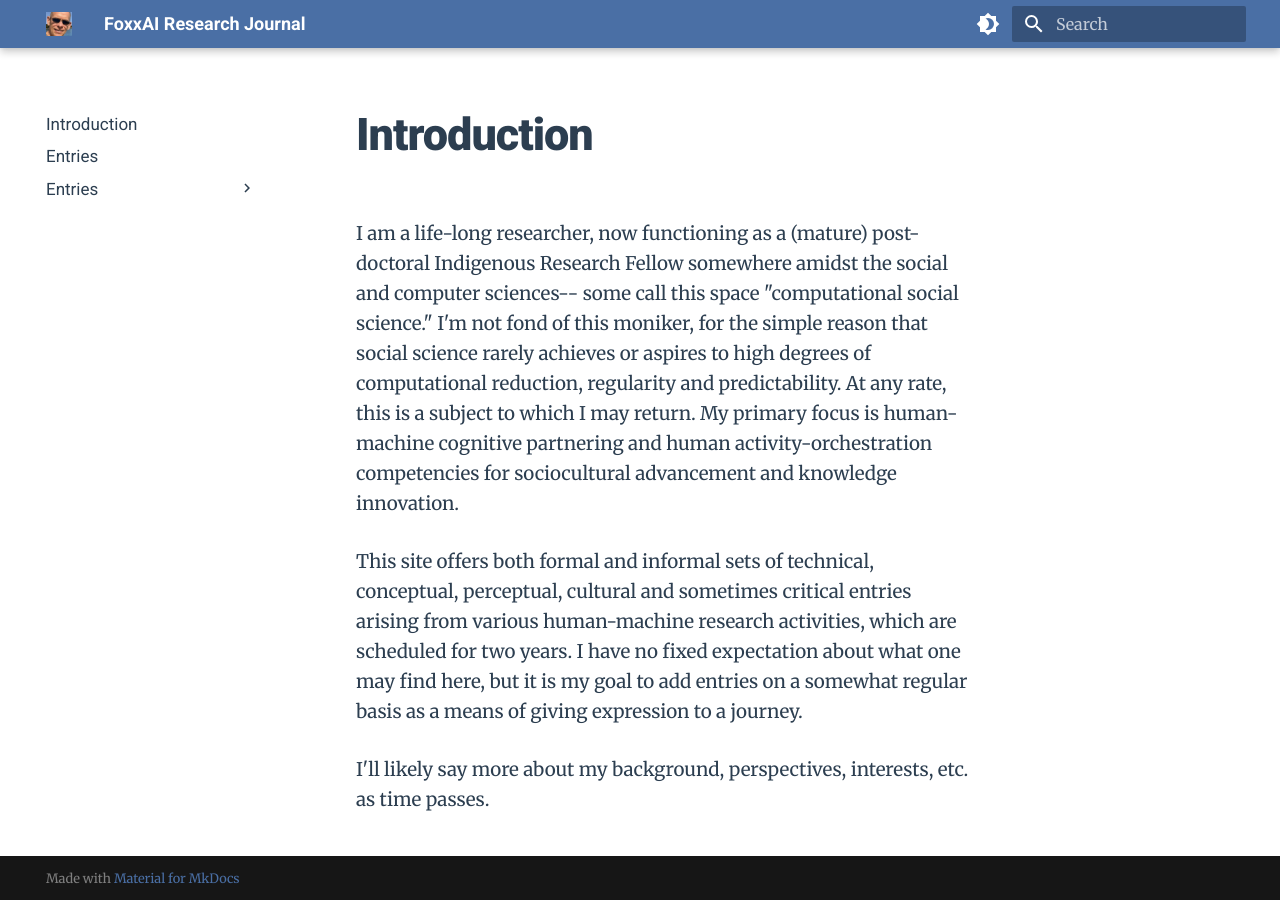
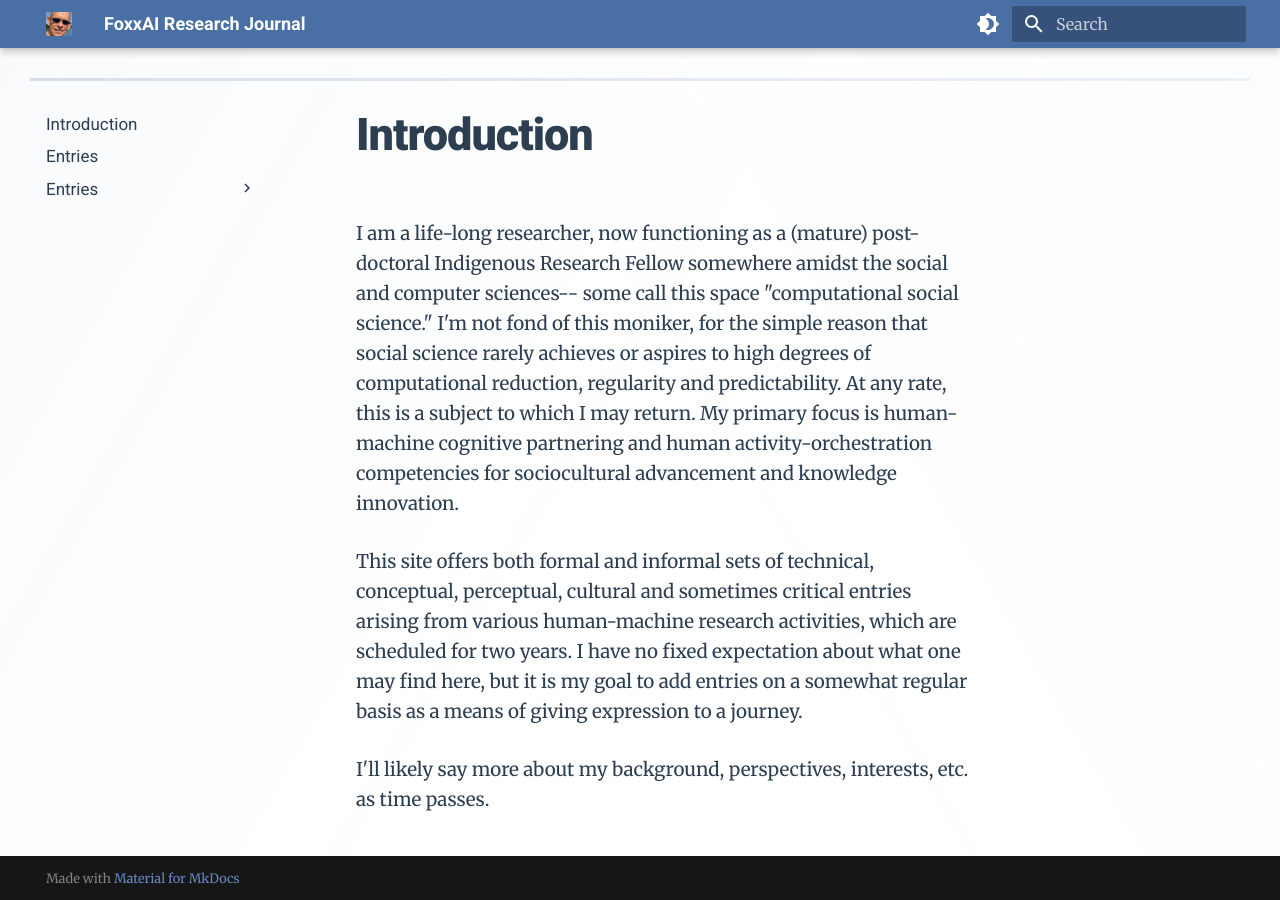
Before and after one commit to Foxxai/foxxai.xyz, an MkDocs documentation site: the page built from docs/index.md, in a window 1280 px wide. Built offline with MkDocs 1.6.1 and Material for MkDocs 9.7.7, drawn with Linux system fonts in a browser that asks for light colours.

Commit message:
Add subtle design elements: background patterns, accent lines, and enhanced interactions

```diff
--- a/docs/stylesheets/extra.css
+++ b/docs/stylesheets/extra.css
@@ -77,22 +77,84 @@
     --md-code-font: "SFMono-Regular", Consolas, Monaco, monospace;
 }
 
-/* Light mode */
+/* Light mode with subtle design elements */
 [data-md-color-scheme="default"] {
-    --md-primary-fg-color: #4a6fa5;  /* Lighter blue-grey for header */
+    --md-primary-fg-color: #4a6fa5;
     --md-default-fg-color: #2c3e50;
     --md-default-fg-color--light: #2c3e50;
     --md-default-bg-color: #ffffff;
     --md-typeset-color: #2c3e50;
+    --md-accent-fg-color: #6487c3;
 }
 
-/* Dark mode */
+/* Dark mode with subtle design elements */
 [data-md-color-scheme="slate"] {
-    --md-primary-fg-color: #1e2029;  /* Dark background for header */
+    --md-primary-fg-color: #1e2029;
     --md-default-fg-color: #ffffff;
     --md-default-fg-color--light: #ffffff;
     --md-default-bg-color: #1e2029;
     --md-typeset-color: #ffffff;
+    --md-accent-fg-color: #4a6fa5;
+}
+
+/* Subtle background pattern */
+.md-main {
+    position: relative;
+}
+
+/* Light mode background */
+[data-md-color-scheme="default"] .md-main::before {
+    content: "";
+    position: fixed;
+    top: 0;
+    left: 0;
+    width: 100%;
+    height: 100%;
+    background:
+        linear-gradient(120deg, rgba(74, 111, 165, 0.03) 0%, rgba(255, 255, 255, 0) 50%),
+        linear-gradient(240deg, rgba(100, 135, 195, 0.02) 0%, rgba(255, 255, 255, 0) 50%);
+    pointer-events: none;
+    z-index: -1;
+}
+
+/* Dark mode background */
+[data-md-color-scheme="slate"] .md-main::before {
+    content: "";
+    position: fixed;
+    top: 0;
+    left: 0;
+    width: 100%;
+    height: 100%;
+    background:
+        linear-gradient(120deg, rgba(74, 111, 165, 0.05) 0%, rgba(30, 32, 41, 0) 50%),
+        linear-gradient(240deg, rgba(61, 90, 128, 0.05) 0%, rgba(30, 32, 41, 0) 50%);
+    pointer-events: none;
+    z-index: -1;
+}
+
+/* Accent line at the top of content */
+.md-main__inner {
+    position: relative;
+}
+
+[data-md-color-scheme="default"] .md-main__inner::before {
+    content: "";
+    position: absolute;
+    top: 0;
+    left: 0;
+    right: 0;
+    height: 3px;
+    background: linear-gradient(90deg, rgba(74, 111, 165, 0.2), rgba(100, 135, 195, 0.1));
+}
+
+[data-md-color-scheme="slate"] .md-main__inner::before {
+    content: "";
+    position: absolute;
+    top: 0;
+    left: 0;
+    right: 0;
+    height: 3px;
+    background: linear-gradient(90deg, rgba(74, 111, 165, 0.3), rgba(61, 90, 128, 0.1));
 }
 
 /* Light mode header */
@@ -148,9 +210,23 @@
     color: var(--md-default-fg-color) !important;
 }
 
-/* Link colors */
+/* Enhanced link styling */
 .md-typeset a {
-    color: var(--md-primary-fg-color) !important;
+    color: var(--md-accent-fg-color) !important;
+    text-decoration: none;
+    border-bottom: 1px solid transparent;
+    transition: border-color 0.2s ease;
+}
+
+.md-typeset a:hover {
+    border-bottom-color: var(--md-accent-fg-color);
+}
+
+/* Subtle hover effects for navigation */
+.md-nav__link:hover {
+    color: var(--md-accent-fg-color) !important;
+    transform: translateX(2px);
+    transition: transform 0.2s ease;
 }
 
 /* Ensure dark mode text visibility */
```
